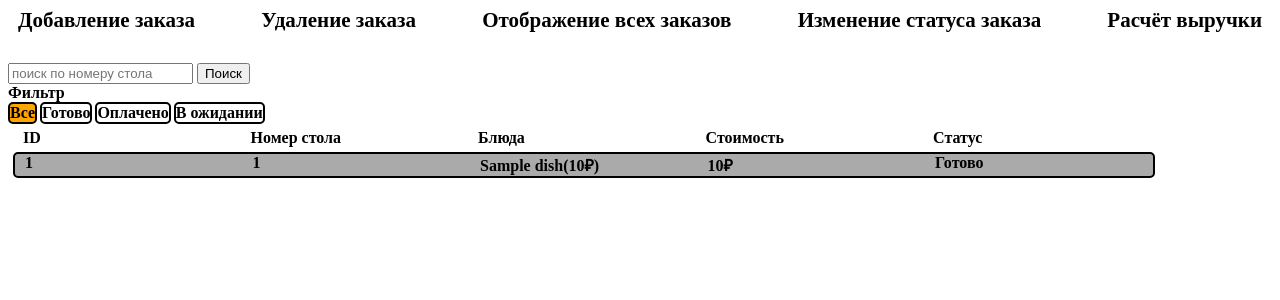
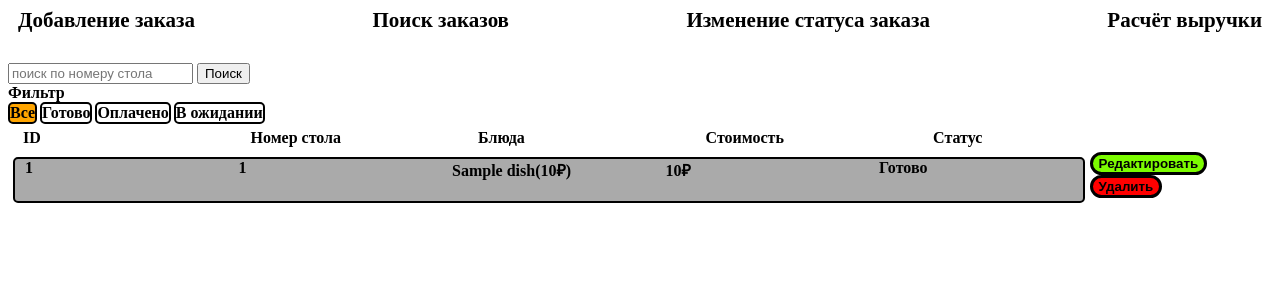
Before and after one commit to slaverchief/Cafeteria-backend, a Django app: page /orders/list in a window 1280 px wide. Shown: the top 300 px of the page. Run offline with Django 5.2, Linux system fonts and the light colour scheme; tables that the repository leaves empty hold one stand-in row (values such as "Sample post"); parts of the project's set-up code (start-up, migrations or seed data) failed here and were passed over.

Commit message:
Delete order tool

```diff
--- a/orders/static/orders/css/orders_list.css
+++ b/orders/static/orders/css/orders_list.css
@@ -18,7 +18,7 @@
 .order {
     display: flex;
     justify-content: space-between;
-    width: 100%;
+    width: 90%;
     margin: 5px;
     font-weight: bold;
     background-color: #AAAAAA;
@@ -27,9 +27,7 @@
 
 }
 
-#orders-list{
-    width: 90%;
-}
+
 
 #values-name{
     font-weight: bolder;
@@ -47,3 +45,32 @@
 #lookup-tools{
     font-weight: bold;
 }
+
+.cell-button{
+    flex: 0;
+    font-weight: bold;
+    border-radius: 15px;
+    border: 3px solid rgb(0, 0, 0);
+}
+
+.edit-tools{
+    margin-bottom: 10px;
+}
+
+.cell-button:hover{
+    transform: scale(1.1);
+    background-color: gray;
+    cursor: pointer;
+}
+
+.row{
+    display: flex;
+}
+
+.edit-button{
+    background-color: lawngreen;
+}
+
+.del-button{
+    background-color: red;
+}
--- a/orders/static/orders/js/orders_list.js
+++ b/orders/static/orders/js/orders_list.js
@@ -1,3 +1,10 @@
 document.getElementById('search-button').addEventListener("click", function() {
     window.location.replace(`?tn=${document.getElementById("search-input").value}`);
   });
+
+function delete_order(pk){
+    url = `delete/${pk}`
+    fetch(url)
+    row = document.getElementById(pk)
+    row.innerHTML = ""
+}
--- a/orders/templates/orders/list_orders.html
+++ b/orders/templates/orders/list_orders.html
@@ -46,6 +46,7 @@
         <div class="cell">Статус</div>
     </div>
     {% for order in orders %}
+    <div class="row" id="{{order.pk}}">
         <div class="order">
             <div class="cell">{{order.pk}}</div>
             <div class="cell">{{order.table_number}}</div>
@@ -53,6 +54,12 @@
             <div class="cell">{{order.total_price}}</div>
             <div class="cell">{{order.get_status}}</div>
         </div>
+        <div class="edit-tools">
+            <a><button class="cell-button edit-button">Редактировать</button></a>
+            <a><button onclick="delete_order({{order.pk}})" class="cell-button del-button">Удалить</button></a>
+        </div>
+    </div>
+
     {% endfor %}
 </div>
 <script src="{% static 'orders/js/orders_list.js' %}" type="text/javascript"></script>
--- a/orders/urls.py
+++ b/orders/urls.py
@@ -4,5 +4,6 @@ from django.urls import path
 
 urlpatterns = [
     path('list', OrdersListView.as_view(), name='list'),
-    path("create", CreateOrderView.as_view(), name='create')
+    path("create", CreateOrderView.as_view(), name='create'),
+    path('delete/<int:pk>', delete_order, name='delete')
 ]
--- a/orders/views.py
+++ b/orders/views.py
@@ -1,9 +1,12 @@
+from django.http import HttpResponse
+from django.shortcuts import redirect
+from django.urls import reverse, reverse_lazy
+from django.views.generic import ListView, FormView
 
-from django.urls import reverse_lazy
-from django.views.generic import ListView, CreateView, FormView
 
 from .forms import OrderCreateForm
 from .models import *
+
 
 class OrdersListView(ListView):
     model = Order
@@ -28,8 +31,6 @@ class OrdersListView(ListView):
         return super().get_queryset()
 
 
-
-
 class CreateOrderView(FormView):
     form_class = OrderCreateForm
     fields = "__all__"
@@ -40,3 +41,7 @@ class CreateOrderView(FormView):
     def form_valid(self, form):
         form.save()
         return super().form_valid(form)
+
+def delete_order(request, pk):
+    Order.objects.get(pk=pk).delete()
+    return HttpResponse()
--- a/templates/base.html
+++ b/templates/base.html
@@ -13,8 +13,7 @@
 <header>
     <nav>
         <a href="{% url 'create' %}"><div class="nav-button">Добавление заказа</div></a>
-        <a href="#"><div class="nav-button">Удаление заказа</div></a>
-        <a href="{% url 'list' %}"><div class="nav-button">Отображение всех заказов</div></a>
+        <a href="{% url 'list' %}"><div class="nav-button">Поиск заказов</div></a>
         <a href="#"><div class="nav-button">Изменение статуса заказа</div></a>
         <a href="#"><div class="nav-button">Расчёт выручки</div></a>
     </nav>
```
Lines whose indentation alone changed are shown as unchanged.
